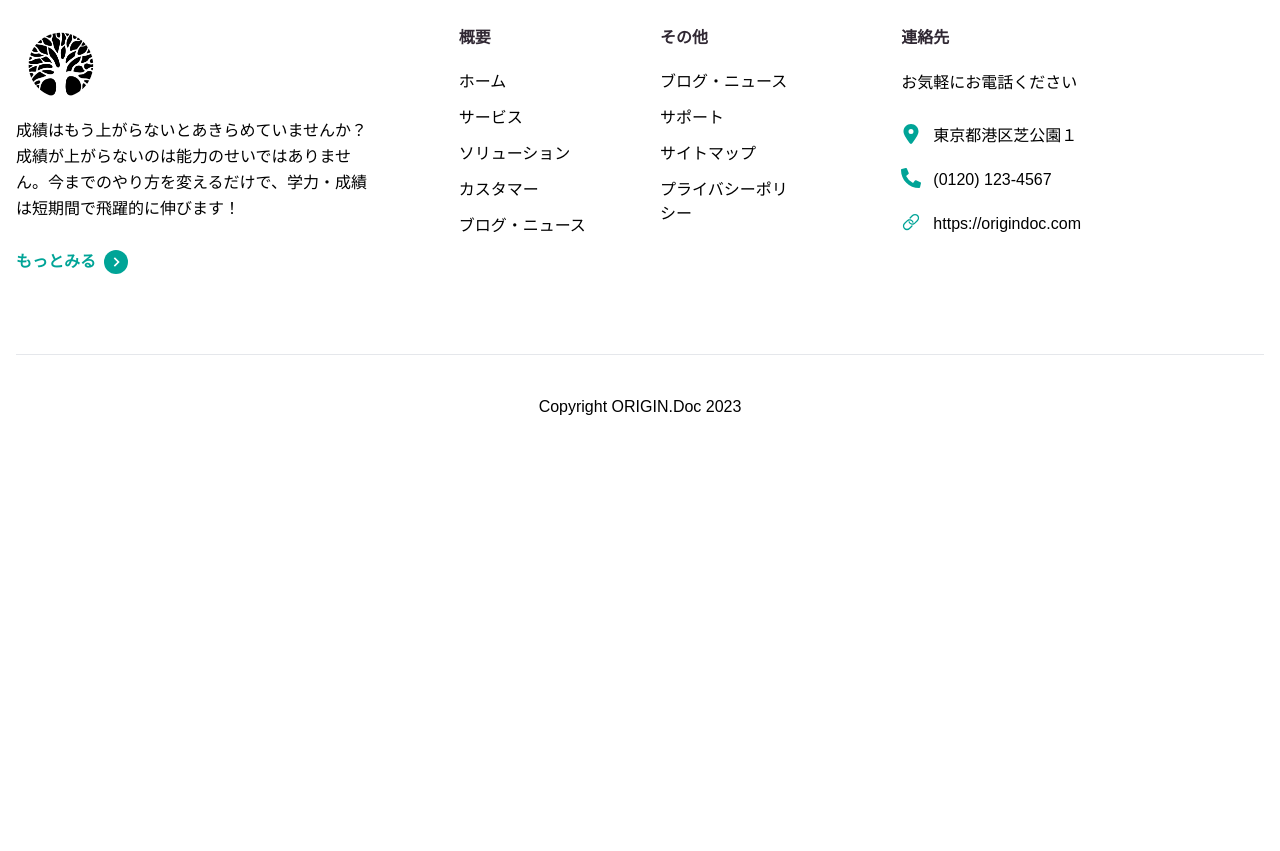
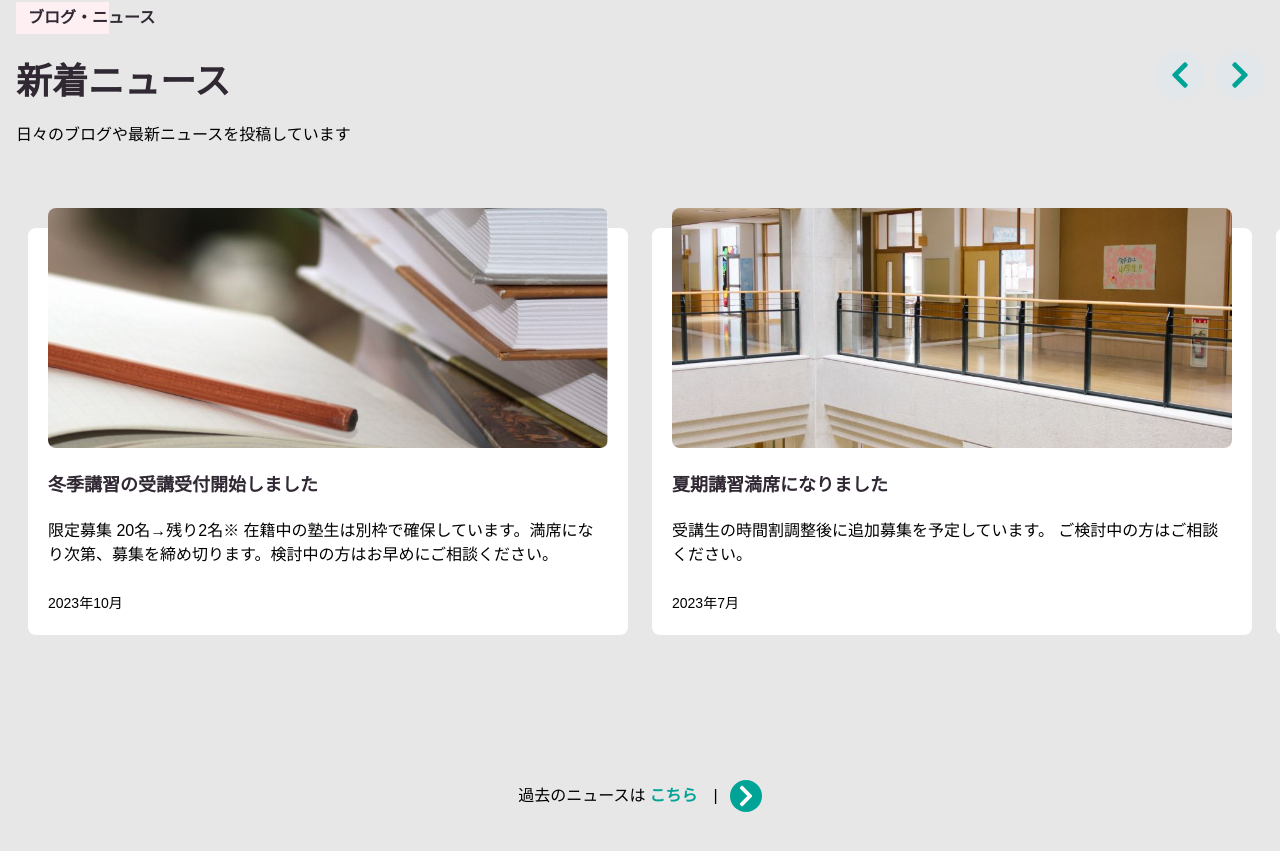
Before and after one commit to ISAWASHUN/homepage-nextjs, a Next.js app: page / in a window 1280 px wide. Shown: the part 3649-4500 px from the top of the page. Before the commit the page ends 4148 px from the top, so only its background shows below. Built offline with nearby package versions, Linux system fonts and the light colour scheme; a web font is replaced by a local one.

Commit message:
blogの実装

```diff
--- a/app/components/Blog.js
+++ b/app/components/Blog.js
@@ -1,9 +1,232 @@
-import React from 'react'
+'use client';
+import Image from 'next/image';
+import Link from 'next/link';
+import React, { useCallback, useEffect, useRef, useState } from 'react';
+import { FaChevronRight, FaChevronLeft } from 'react-icons/fa';
+import { Swiper, SwiperSlide } from 'swiper/react';
+import 'swiper/css';
+import AOS from 'aos';
+import 'aos/dist/aos.css';
 
-const Blog = () => {
+const blogContent = {
+  text: {
+    subTitle: 'ブログ・ニュース',
+    title: '新着ニュース',
+    description: '日々のブログや最新ニュースを投稿しています',
+  },
+  blog: [
+    {
+      link: '#',
+      img: '/assets/post-1.jpg',
+      title: '冬季講習の受講受付開始しました',
+      description:
+        '限定募集 20名→残り2名※ 在籍中の塾生は別枠で確保しています。満席になり次第、募集を締め切ります。検討中の方はお早めにご相談ください。',
+      date: '2023年10月',
+    },
+    {
+      link: '#',
+      img: '/assets/post-2.jpg',
+      title: '夏期講習満席になりました',
+      description:
+        '受講生の時間割調整後に追加募集を予定しています。 ご検討中の方はご相談ください。',
+      date: '2023年7月',
+    },
+    {
+      link: '#',
+      img: '/assets/post-3.jpg',
+      title: '春期講習満席（※塾生は除く）になりました。',
+      description:
+        '受講生の時間割調整後に追加募集を予定しています。 ご検討中の方はご相談ください',
+      date: '2023年4月',
+    },
+    {
+      link: '#',
+      img: '/assets/post-4.jpg',
+      title: '今年の最終日について',
+      description:
+        '2022年の通常授業は28日（火）が最終日になります。年末年始の特別講習および冬期講習は時間割通り行います。自習室は年末年始も含め朝6：00から夜10：30まで利用可能です。どうぞご利用ください。',
+      date: '2022年12月',
+    },
+  ],
+};
+
+function Blog() {
+  const [isBeginning, setIsBeginning] = useState(null);
+  const [isEnd, setIsEnd] = useState(null);
+  const sliderRef = useRef(null);
+
+  useEffect(()=>{
+    const swiper = sliderRef.current.swiper
+
+    const updateSlideStatus = ()=>{
+      setIsBeginning(swiper.isBeginning)
+      setIsEnd(swiper.isEnd)
+    }
+    swiper.on('slideChange' , updateSlideStatus)
+    return ()=>{
+      swiper.off('slideChange' , updateSlideStatus)
+    }
+  },[sliderRef])
+
+  //前にスライド
+  const prevHandler = useCallback(() => {
+    if (!sliderRef.current) return;
+    sliderRef.current.swiper.slidePrev();
+  }, []);
+
+  // 次にスライド
+  const nextHandler = useCallback(() => {
+    if (!sliderRef.current) return;
+    sliderRef.current.swiper.slideNext();
+  }, []);
+//アニメーション
+  useEffect(() => {
+    AOS.init({
+      duration: 700,
+      easing: 'slide',
+      once: true,
+    });
+  });
+
   return (
-    <div>Blog</div>
-  )
+    <section id="blog" className="py-20 bg-light overflow-x-hidden
+    max-md:py-10">
+      <div className="container px-4 mx-auto">
+        <div className="lg:flex justify-between items-center mb-10">
+          {/* 左 */}
+          <div className="lg:w-5/12 mb-10 lg:mb-0">
+            <span className='inline-block py-1 pl-3 text-heading font-semibold relative mb-7 before:content-[" "] before:absolute before:w-2/3 before:bg-pinkLight before:left-0 before:top-0 before:bottom-0 before:-z-10 z-50'
+              data-aos="fade-up"
+              data-aos-delay="100"
+            >
+              {blogContent.text.subTitle}
+            </span>
+            <h2 className="text-heading text-2xl lg:text-4xl font-bold mb-5"
+              data-aos="fade-up"
+              data-aos-delay="200">
+              {blogContent.text.title}
+            </h2>
+            <p className="text-body leading-relaxed"
+              data-aos="fade-up"
+              data-aos-delay="300">
+              {blogContent.text.description}
+            </p>
+          </div>
+
+          {/* 右 */}
+          <div className="lg:w-5/12 text-left lg:text-right">
+            <div className="inline-flex ml-auto space-x-3
+            max-md:hidden
+            ">
+              <div
+                className={`
+              ${
+                isBeginning == true
+                  ? 'opacity-30 bg-gray-300 cursor-auto'
+                  : 'opacity-100 hover:bg-green'
+              }
+              group transition-all duration-300 ease-in-out w-12 h-12 cursor-pointer bg-[#E1E7EA] rounded-full inline-flex justify-center items-center
+              `}
+                onClick={prevHandler}
+              >
+                <FaChevronLeft
+                  className={`${
+                    isBeginning == true
+                      ? 'group-hover:text-green'
+                      : ' group-hover:text-white'
+                  }
+                text-3xl text-green transition-all duration-300 ease-in-out group-hover:text-white
+                `}
+                />
+              </div>
+              <div
+                className={`${
+                  isEnd == true
+                    ? 'opacity-30 bg-gray-300 cursor-auto'
+                    : 'opacity-100 hover:bg-green'
+                }
+              group transition-all duration-300 ease-in-out w-12 h-12 cursor-pointer bg-[#E1E7EA] rounded-full inline-flex justify-center items-center
+              `}
+                onClick={nextHandler}
+              >
+                <FaChevronRight
+                  className={`${
+                    isEnd == true
+                      ? 'group-hover:text-green'
+                      : ' group-hover:text-white'
+                  }
+                text-3xl text-green transition-all duration-300 ease-in-out group-hover:text-white
+                `}
+                />
+              </div>
+            </div>
+          </div>
+        </div>
+        {/* スライド */}
+        <Swiper
+          breakpoints={{
+            640: {
+              slidesPerView: 1,
+            },
+            768: {
+              slidesPerView: 2,
+            },
+            1024: {
+              slidesPerView: 2,
+            },
+          }}
+          ref={sliderRef}
+          speed={700}
+          className='z-50 py-32 relative flex items-stretch mb-24 !overflow-visible
+        before:content-[" "] before:py-32 before:z-50 before:right-full before:w-screen before:absolute before:-top-5 before:-bottom-5 before:bg-light '
+        data-aos="fade-up"
+        data-aos-delay="300"
+        >
+          {blogContent.blog.map((item, index) => (
+            <SwiperSlide key={index} className="overflow-visible h-full">
+              <div className="p-5 rounded-lg bg-white relative mt-10 m-3">
+                <Link
+                  href={item.link}
+                  className="relative -mt-10 inline-block overflow-hidden rounded-lg mb-4"
+                >
+                  <Image
+                    src={item.img}
+                    width={782}
+                    height={467}
+                    alt="blogImg"
+                    className="h-60 object-cover"
+                  />
+                </Link>
+                <h2 className="text-heading text-lg font-bold leading-7 mb-5">
+                  <Link href={item.link} className=" text-heading">
+                    {' '}
+                    {item.title}
+                  </Link>
+                </h2>
+                <p className="mb-6 text-body">{item.description}</p>
+                <span className="text-sm">{item.date}</span>
+              </div>
+            </SwiperSlide>
+          ))}
+        </Swiper>
+
+        {/* ボタン */}
+        <div className="mx-auto flex-col items-center justify-center w-fit">
+          <Link
+            href={''}
+            className="duration-300 transition-all ease-in-out py-3 px-6 flex border rounded-full space-x-3 items-center hover:border-gray-400"
+          >
+            過去のニュースは
+            <strong className="text-green px-1 font-semibold">こちら</strong>
+            <span className="text-body">|</span>
+            <span className="bg-green rounded-full w-8 h-8 flex items-center justify-center">
+              <FaChevronRight className="text-white text-2xl" />
+            </span>
+          </Link>
+        </div>
+      </div>
+    </section>
+  );
 }
 
-export default Blog
+export default Blog;
--- a/package.json
+++ b/package.json
@@ -13,7 +13,8 @@
     "next": "14.1.0",
     "react": "^18",
     "react-dom": "^18",
-    "react-icons": "^5.0.1"
+    "react-icons": "^5.0.1",
+    "swiper": "^11.0.6"
   },
   "devDependencies": {
     "autoprefixer": "^10.0.1",
```
Also changed, not shown: 1 other file (tests, documents, lock files or other folders).
